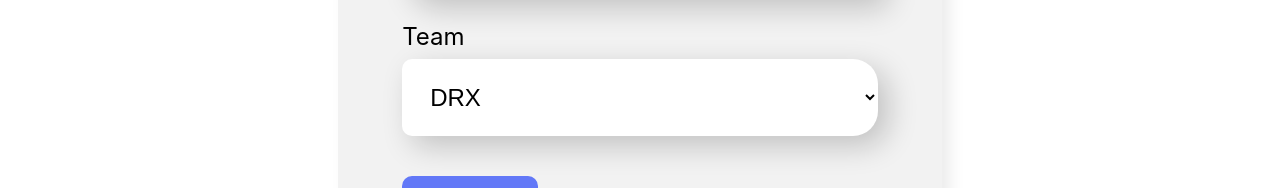
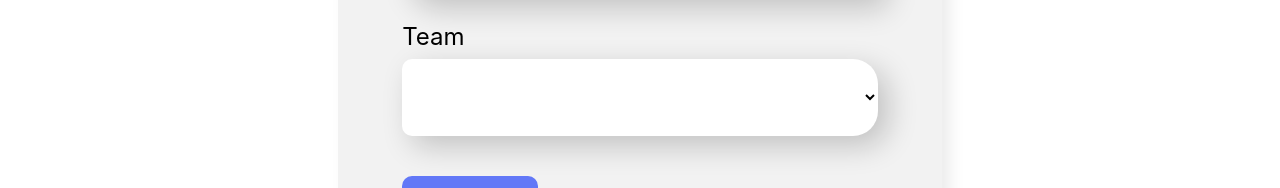
Before and after one commit to Jp9910/Hello-React, a React (Create React App) app: page / in a window 1280 px wide. Shown: the part 927-1115 px from the top of the page. Built offline with nearby package versions, Linux system fonts and the light colour scheme.

Commit message:
Add empty option for team select component

```diff
--- a/src/components/DropdownSelect/DropdownSelect.js
+++ b/src/components/DropdownSelect/DropdownSelect.js
@@ -15,6 +15,7 @@
                 required={props.required}
                 onInput={(event) => {props.setState(event.target.value)}}
             >
+                <option value=""></option>
                 {props.items.map((item,index) => {
                     return <option key={index}>{item}</option>
                 })}
--- a/src/components/Form/Form.js
+++ b/src/components/Form/Form.js
@@ -16,7 +16,7 @@
     ] = useState("")
     const [roleReadOnlyState, setRoleState] = useState("")
     const [imageReadOnlyState, setImageState] = useState("")
-    const [teamReadOnlyState, setTeamState] = useState("DRX") // Set TSM as initial value
+    const [teamReadOnlyState, setTeamState] = useState("") // Set TSM as initial value
 
     const submit = (event) => {
         event.preventDefault()
```
